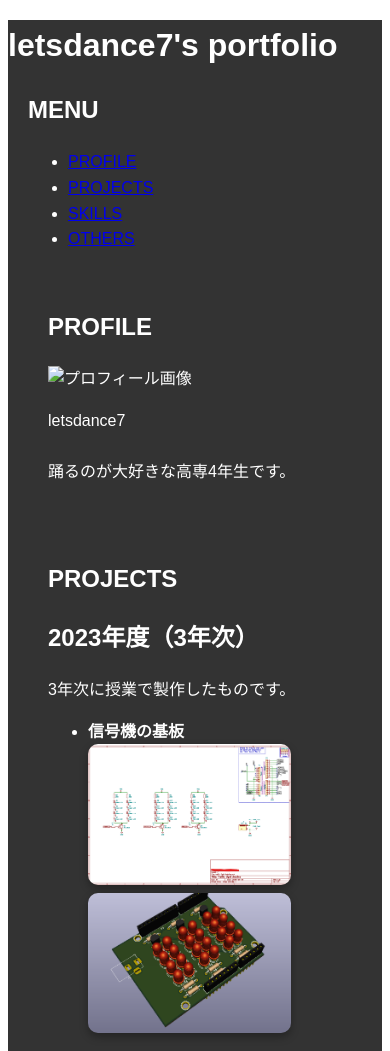
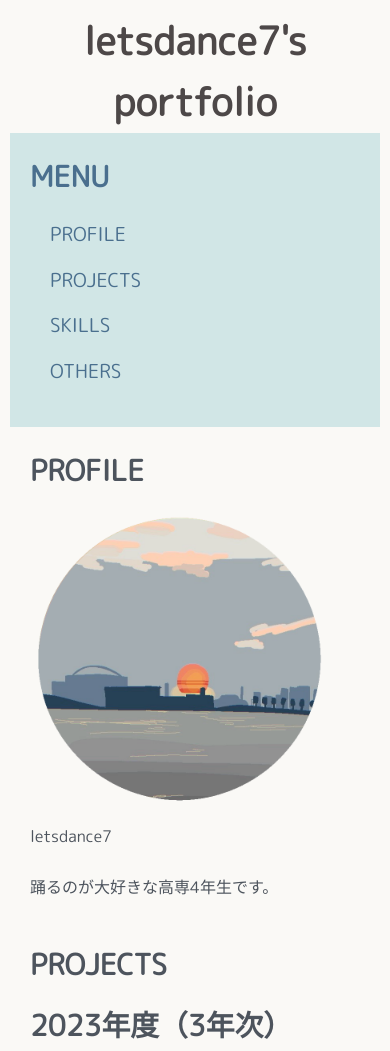
Before and after one commit to letsdance7/portfolio, a plain HTML site: page index.html in a window 390 px wide. Shown: the top 1051 px of the page. Drawn offline with Linux system fonts and the light colour scheme; a web font is replaced by a local one.

Commit message:
Add files via upload

```diff
--- a/main.css
+++ b/main.css
@@ -1,78 +1,189 @@
-.m-plus-1p-regular {
-  font-family: "M PLUS 1p", serif;
-  font-weight: 400;
-  font-style: normal;
-}
-
-.m-plus-1p-medium {
-  font-family: "M PLUS 1p", serif;
-  font-weight: 500;
-  font-style: normal;
-}
-
-.m-plus-1p-bold {
-  font-family: "M PLUS 1p", serif;
-  font-weight: 700;
-  font-style: normal;
+* {
+    box-sizing: border-box;
+    margin: 0;
+    padding: 0;
 }
 
 body {
-    font-family: Arial, sans-serif; /* ボディ全体のフォントをArialに設定し、フォールバックとしてsans-serifを指定 */
-    line-height: 1.6; /* 行間を1.6に設定して読みやすくする */
+    background-color: #FAF9F6;
+    line-height: 1.6;
+    font-family: "M PLUS Rounded 1c", serif;
 }
 
-header {
-    background: #333; /* ヘッダーの背景色をダークグレーに設定 */
-    color: #fff; /* ヘッダー内の文字色を白に設定 */
+/* 全体のレイアウト */
+.header {
+    background: #FAF9F6;
+    color: #4d4848;
+    padding: 20px;
+    text-align: center;
 }
 
-.menu {
-    list-style: none; /* リストのデフォルトスタイルを無効にする */
-    padding: 0; /* リストの内側の余白を0に設定 */
-    margin: 0; /* リストの外側の余白を0に設定 */
-    display: flex; /* フレックスボックスを使用してリストアイテムを横並びに配置 */
-    justify-content: center; /* リストアイテムを中央に配置 */
+.container {
+    display: flex;
+    flex-wrap: wrap; /* スマホで要素が折り返されるようにする */
 }
 
-.menu li {
-    margin: 0 15px; /* リストの各アイテムに左右15pxのマージンを追加 */
+.sidebar {
+    width: 250px;
+    background: #D1E6E6;
+    color: #333333;
+    padding: 20px;
+    position: fixed;
+    height: 100vh;
 }
 
-.menu a {
-    color: white; /* リンクの文字色を白に設定 */
-    text-decoration: none; /* リンクの下線を無効にする */
-    padding: 10px; /* リンクの内側に10pxのパディングを追加 */
-    transition: background 0.3s; /* 背景色の変化に0.3秒のトランジションを追加 */
+.sidebar h2 {
+    margin-bottom: 20px;
+    color: #4A6F8E;
 }
 
-.menu a:hover {
-    background: #555; /* ホバー時に背景色をダークグレーに変化 */
-    border-radius: 4px; /* ホバー時にリンクの角を4pxの半径で丸める */
+.sidebar ul {
+    list-style: none;
+
+}
+
+.sidebar ul li {
+    margin: 15px 0;
+}
+
+.sidebar ul li a {
+    color: #4A6F8E;
+    text-decoration: none;
+}
+
+.sidebar ul li a:hover {
+    text-decoration: underline;
+}
+
+.content {
+    margin-left: 270px; /* デスクトップ時のサイドバー幅を考慮 */
+    padding: 20px;
+    flex-grow: 1;
+}
+
+h2 {
+    margin-bottom: 10px;
+    text-align: left;
+    color: #4D545D;
+}
+
+
+/* プロフィール */
+.profile-container {
+    display: flex;
+    align-items: center;
+    flex-wrap: wrap; /* スマホでは縦に並ぶ */
+}
+
+.profile-image {
+    width: 100%; /* スマホでは幅いっぱい */
+    max-width: 300px;
+    height: auto;
+    margin-right: 20px;
+}
+
+.profile-description {
+    flex-grow: 1;
+}
+
+.profile-description p {
+    margin: 0;
 }
 
 section {
-    padding: 20px; /* 各セクションの内側に20pxのパディングを設定 */
+    margin-bottom: 40px;
 }
 
-h1 {
-    margin: 20px 0; /* h1見出しの上下のマージンを20pxに設定 */
+section h2 {
+    margin-bottom: 15px;
 }
 
-.container {
-    max-width: 1200px; /* コンテナの最大幅を1200pxに設定 */
-    margin: 0 auto; /* 左右のマージンを自動で調整し、中央に配置 */
-    padding: 0 20px; /* 左右に20pxのパディングを追加 */
+section p {
+    margin: 10px 0 20px;
+    font-size: 1rem;
+    text-align: left;
+    color: #4D545D;
 }
 
+
 .img-container img {
-    width: 80%; /* 画像の幅を親要素の80%に設定 */
-    object-fit: cover; /* アスペクト比を維持しつつ、指定サイズに収める */
-    border-radius: 10px; /* 画像の角を10pxの半径で丸める */
-    box-shadow: 0 4px 8px rgba(0, 0, 0, 0.3); /* 画像に影を追加して立体感を出す */
+    width: 100%; /* 親要素の幅に合わせる */
+    max-width: 600px; /* 最大幅を制限 */
+    height: auto; /* 自動で高さを調整 */
+    object-fit: contain; /* 縦横比を維持して表示 */
 }
 
-.profile-image {
-    width: 500px; /* 幅を500pxに指定 */
-    height: auto; /* 高さは自動で設定してアスペクト比を維持 */
-    object-fit: cover; /* 画像のアスペクト比を維持しつつ、領域に収める */
-    text-align: center; /* 画像を中央に配置 */
+.img-container1 img {
+    width: 100%; /* 親要素の幅に合わせる */
+    max-width: 500px; /* 最大幅を制限 */
+    height: auto; /* 自動で高さを調整 */
+    object-fit: contain; /* 縦横比を維持して表示 */
+}
+
+
+.video-container video{
+    display: flex;
+    justify-content: center; /* 動画を中央揃え */
+    align-items: center;
+    margin: 20px 0; /* 上下の余白 */
+    width: 100%; /* 親要素の幅に合わせる */
+    max-width: 600px; /* 最大幅を制限 */
+    height: auto; /* 縦横比を維持して高さを調整 */
+}
+
+ul {
+    list-style: disc;
+    padding-left: 20px;
+    margin: 20px 0;
+}
+
+li {
+    margin: 10px 0;
+    text-align: left;
+}
+
+.sawarabi-gothic-regular {
+    font-family: "Sawarabi Gothic", serif;
+    font-weight: 400;
+    font-style: normal;
+}
+
+.kosugi-maru-regular {
+    font-family: "Kosugi Maru", serif;
+    font-weight: 400;
+    font-style: normal;
+}
+
+/* --- メディアクエリ --- */
+@media screen and (max-width: 768px) {
+    .sidebar {
+        position: relative;
+        width: 100%; /* サイドバーを全幅に */
+        height: auto;
+    }
+
+    .content {
+        margin-left: 0; /* サイドバーの幅を考慮しない */
+    }
+
+    .profile-container {
+        flex-direction: column; /* スマホでは縦並び */
+        align-items: flex-start;
+    }
+
+    .profile-image {
+        margin-right: 0;
+        margin-bottom: 20px; /* 縦並びの余白 */
+    }
+}
+
+@media screen and (max-width: 480px) {
+    body {
+        font-size: 0.9rem; /* フォントサイズを調整 */
+    }
+
+    .header {
+        padding: 10px;
+        font-size: 1.2rem; /* ヘッダーの文字サイズを縮小 */
+    }
+}
```
Also changed, not shown: profile.PNG (added).
